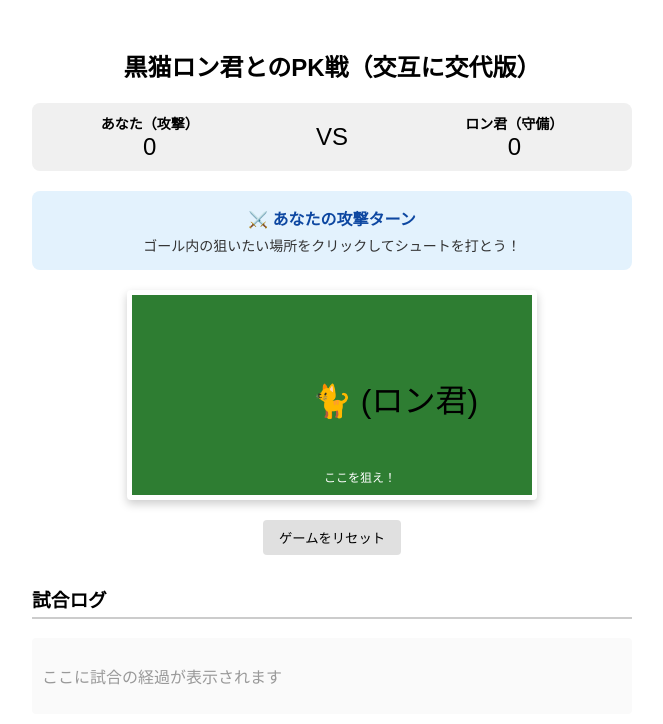
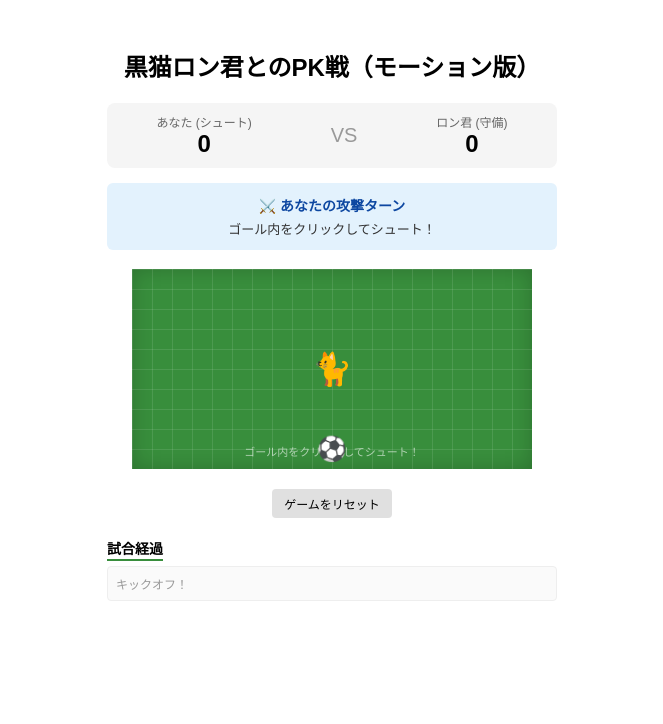
Before and after one commit to maki0315-1617/my-ron-game1-app, a React (Vite) app: page / in a window 1280 px wide. Shown: the top 724 px of the page, without its empty margins (308-971 px from the left). Built offline with nearby package versions, Linux system fonts and the light colour scheme.

Commit message:
変更２

```diff
--- a/src/App.jsx
+++ b/src/App.jsx
@@ -1,48 +1,63 @@
 import React, { useState } from 'react';
 
 export default function RonPkGame() {
-  // ゲームの基本状態
-  // 'attack' (プレイヤーの攻撃), 'defend_ready' (ロン君の攻撃を待つ状態), 'defend_result' (守備結果表示)
+  // ゲームの状態: 'attack' (プレイヤーの攻撃), 'defend_ready' (ロン君の攻撃を待つ状態)
   const [gameState, setGameState] = useState('attack');
   const [logs, setLogs] = useState([]);
   const [playerScore, setPlayerScore] = useState(0);
   const [ronScore, setRonScore] = useState(0);
+  const [currentActionMessage, setCurrentActionMessage] = useState('ゴール内をクリックしてシュート！');
 
-  // 一時的な状態表示用
-  const [currentActionMessage, setCurrentActionMessage] = useState('ゴール内の狙いたい場所をクリックしてシュートを打とう！');
-
-  // ゴールのサイズ定義（判定用）
+  // ゴールのサイズ定義
   const goalWidth = 400;
   const goalHeight = 200;
+
+  // 動的な位置情報（%で管理してCSSで動かす）
+  // 初期位置は中央付近
+  const [ballPos, setBallPos] = useState({ x: 50, y: 90, opacity: 1 }); // ボールの位置
+  const [keeperPos, setKeeperPos] = useState({ x: 50, y: 50 });       // キーパー（守備側）の位置
 
   // 1. あなたの攻撃（ゴールをクリックしたとき）
   const handleAttack = (e) => {
     if (gameState !== 'attack') return;
 
-    // クリックした座標を取得（ゴールの中心を原点 (0,0) とする計算）
     const rect = e.currentTarget.getBoundingClientRect();
-    const x = e.clientX - rect.left - goalWidth / 2;
-    const y = (e.clientY - rect.top - goalHeight / 2) * -1; // 上方向をプラスに
+    const clickX = e.clientX - rect.left;
+    const clickY = e.clientY - rect.top;
 
-    // ロン君（守備）の動く位置をランダムで決定
-    const ronX = (Math.random() - 0.5) * goalWidth;
-    const ronY = (Math.random() - 0.5) * goalHeight;
+    // % 単位に変換
+    const ballXPercent = (clickX / goalWidth) * 100;
+    const ballYPercent = (clickY / goalHeight) * 100;
 
-    // 距離が近い場合はセーブされたと判定（閾値: 60px）
-    const distance = Math.sqrt(Math.pow(x - ronX, 2) + Math.pow(y - ronY, 2));
-    const isGoal = distance > 60;
+    // ロン君（守備）の動く位置をランダムで決定 (%)
+    const ronXPercent = 20 + Math.random() * 60; // 20%〜80%の間
+    const ronYPercent = 20 + Math.random() * 60;
+
+    // ボールとキーパーの位置を更新（アニメーションで動く）
+    setBallPos({ x: ballXPercent, y: ballYPercent, opacity: 1 });
+    setKeeperPos({ x: ronXPercent, y: ronYPercent });
+
+    // 判定用の距離計算（ピクセル換算）
+    const xDiff = clickX - (ronXPercent * goalWidth) / 100;
+    const yDiff = clickY - (ronYPercent * goalHeight) / 100;
+    const distance = Math.sqrt(xDiff * xDiff + yDiff * yDiff);
+    const isGoal = distance > 65; // 65px以上離れていればゴール
 
     let resultMessage = '';
     if (isGoal) {
       setPlayerScore(prev => prev + 1);
-      resultMessage = '〇ゴール！';
+      resultMessage = '⚽〇 ゴーーール!!';
     } else {
-      resultMessage = '× ロン君に止められた…';
+      resultMessage = '🐈× ロン君に止められた！';
     }
 
-    const newLog = `【あなたの攻撃】 シュート: (${x.toFixed(1)}, ${y.toFixed(1)}) / ロン君の守備: (${ronX.toFixed(1)}, ${ronY.toFixed(1)}) → ${resultMessage}`;
+    // 座標計算（ログ表示用の原点中央計算）
+    const logX = clickX - goalWidth / 2;
+    const logY = (clickY - goalHeight / 2) * -1;
+
+    const newLog = `【あなたの攻撃】 シュート: (${logX.toFixed(0)}, ${logY.toFixed(0)}) → ${resultMessage}`;
     setLogs(prev => [newLog, ...prev]);
-    setCurrentActionMessage(`${resultMessage} 次はロン君の攻撃です。守備の準備をしてください。`);
+    setCurrentActionMessage(`${resultMessage} 次は守備の番です！`);
 
     // 次のターン（守備準備）へ
     setGameState('defend_ready');
@@ -52,27 +67,33 @@ export default function RonPkGame() {
   const handleDefend = () => {
     if (gameState !== 'defend_ready') return;
 
-    // あなた（守備）のランダムな位置
-    const playerX = (Math.random() - 0.5) * goalWidth;
-    const playerY = (Math.random() - 0.5) * goalHeight;
+    // ロン君（シュート）のランダムな位置 (%)
+    const ronXPercent = 10 + Math.random() * 80;
+    const ronYPercent = 10 + Math.random() * 80;
 
-    // ロン君（攻撃）のランダムなシュート位置
-    const ronX = (Math.random() - 0.5) * goalWidth;
-    const ronY = (Math.random() - 0.5) * goalHeight;
+    // あなた（キーパー）のランダムな動き (%)
+    const playerXPercent = 20 + Math.random() * 60;
+    const playerYPercent = 20 + Math.random() * 60;
 
-    // 距離が近い場合はセーブ（閾値: 60px）
-    const distance = Math.sqrt(Math.pow(ronX - playerX, 2) + Math.pow(ronY - playerY, 2));
-    const isSaved = distance <= 60;
+    // ボールとキーパーの位置を更新（アニメーションで動く）
+    setBallPos({ x: ronXPercent, y: ronYPercent, opacity: 1 });
+    setKeeperPos({ x: playerXPercent, y: playerYPercent });
+
+    // 判定
+    const xDiff = (ronXPercent - playerXPercent) * goalWidth / 100;
+    const yDiff = (ronYPercent - playerYPercent) * goalHeight / 100;
+    const distance = Math.sqrt(xDiff * xDiff + yDiff * yDiff);
+    const isSaved = distance <= 65;
 
     let resultMessage = '';
     if (isSaved) {
-      resultMessage = '〇止めた！';
+      resultMessage = '🛡️〇 ナイスセーブ！止めた！';
     } else {
       setRonScore(prev => prev + 1);
-      resultMessage = '× ゴール…ロン君に決められた！';
+      resultMessage = '⚽× ロン君に決められた…';
     }
 
-    const newLog = `【ロン君の攻撃】 ロン君のシュート: (${ronX.toFixed(1)}, ${ronY.toFixed(1)}) / あなたの守備: (${playerX.toFixed(1)}, ${playerY.toFixed(1)}) → ${resultMessage}`;
+    const newLog = `【ロン君の攻撃】 ロン君のシュートを ${isSaved ? 'ブロック！' : '決められた'}`;
     setLogs(prev => [newLog, ...prev]);
     setCurrentActionMessage(`${resultMessage} 次はあなたの攻撃ターンです！`);
 
@@ -80,99 +101,125 @@ export default function RonPkGame() {
     setGameState('attack');
   };
 
-  // ゲームリセット
+  // ゲームリセット（ボールとキーパーも中央に戻す）
   const resetGame = () => {
     setPlayerScore(0);
     setRonScore(0);
     setLogs([]);
     setGameState('attack');
-    setCurrentActionMessage('ゴール内の狙いたい場所をクリックしてシュートを打とう！');
+    setBallPos({ x: 50, y: 90, opacity: 0.5 }); // 初期位置は下中央
+    setKeeperPos({ x: 50, y: 50 });             // キーパーは中央
+    setCurrentActionMessage('ゴール内をクリックしてシュート！');
   };
 
   return (
-    <div style={{ padding: '20px', fontFamily: 'sans-serif', maxWidth: '600px', margin: '0 auto', textAlign: 'center' }}>
-      <h2>黒猫ロン君とのPK戦（交互に交代版）</h2>
+    <div style={{ padding: '20px', fontFamily: 'sans-serif', maxWidth: '450px', margin: '0 auto', textAlign: 'center' }}>
+      <h2>黒猫ロン君とのPK戦（モーション版）</h2>
 
       {/* スコアボード */}
-      <div style={{ display: 'flex', justifyContent: 'space-around', background: '#f0f0f0', padding: '10px', borderRadius: '8px', marginBottom: '20px' }}>
+      <div style={{ display: 'flex', justifyContent: 'space-around', background: '#f5f5f5', padding: '10px', borderRadius: '8px', marginBottom: '15px' }}>
         <div>
-          <div style={{ fontSize: '14px', fontWeight: 'bold' }}>あなた（攻撃）</div>
-          <div style={{ fontSize: '24px' }}>{playerScore}</div>
+          <div style={{ fontSize: '12px', color: '#666' }}>あなた (シュート)</div>
+          <div style={{ fontSize: '24px', fontWeight: 'bold' }}>{playerScore}</div>
         </div>
-        <div style={{ fontSize: '24px', alignSelf: 'center' }}>VS</div>
+        <div style={{ fontSize: '20px', alignSelf: 'center', color: '#999' }}>VS</div>
         <div>
-          <div style={{ fontSize: '14px', fontWeight: 'bold' }}>ロン君（守備）</div>
-          <div style={{ fontSize: '24px' }}>{ronScore}</div>
+          <div style={{ fontSize: '12px', color: '#666' }}>ロン君 (守備)</div>
+          <div style={{ fontSize: '24px', fontWeight: 'bold' }}>{ronScore}</div>
         </div>
       </div>
 
-      {/* 現在のターン案内板 */}
+      {/* 状態ガイダンス */}
       <div style={{
-        padding: '15px',
-        borderRadius: '8px',
-        marginBottom: '20px',
+        padding: '12px',
+        borderRadius: '6px',
+        marginBottom: '15px',
         fontWeight: 'bold',
+        fontSize: '14px',
         background: gameState === 'attack' ? '#e3f2fd' : '#fff3e0',
         color: gameState === 'attack' ? '#0d47a1' : '#e65100',
-        border: `20px`
       }}>
-        {gameState === 'attack' ? '⚔️ あなたの攻撃ターン' : '🛡️ ロン君の攻撃（あなたの守備ターン）'}
-        <p style={{ fontSize: '14px', margin: '5px 0 0 0', color: '#333', fontWeight: 'normal' }}>
+        {gameState === 'attack' ? '⚔️ あなたの攻撃ターン' : '🛡️ ロン君の攻撃（あなたの守備）'}
+        <div style={{ fontWeight: 'normal', fontSize: '13px', color: '#333', marginTop: '4px' }}>
           {currentActionMessage}
-        </p>
+        </div>
       </div>
 
-      {/* メインアクションエリア */}
-      <div style={{ display: 'flex', justifyContent: 'center', marginBottom: '20px' }}>
-        {gameState === 'attack' ? (
-          /* 攻撃時：クリックできるゴール */
+      {/* メインのゲーム画面（常にゴールを表示） */}
+      <div style={{ display: 'flex', flexDirection: 'column', alignItems: 'center', marginBottom: '20px' }}>
         <div
           onClick={handleAttack}
           style={{
             width: `${goalWidth}px`,
             height: `${goalHeight}px`,
-              border: '5px solid white',
-              background: '#2e7d32',
+            border: '4px solid white',
+            borderBottom: 'none',
+            background: '#388e3c',
             position: 'relative',
-              cursor: 'crosshair',
-              borderRadius: '4px',
-              boxShadow: '0 4px 10px rgba(0,0,0,0.2)'
+            cursor: gameState === 'attack' ? 'crosshair' : 'not-allowed',
+            borderRadius: '4px 4px 0 0',
+            boxShadow: 'inset 0 0 20px rgba(0,0,0,0.2)',
+            overflow: 'hidden'
           }}
         >
-            <div style={{ position: 'absolute', top: '40%', left: '45%', fontSize: '32px' }}>🐈 (ロン君)</div>
-            <div style={{ position: 'absolute', bottom: '10px', left: '48%', color: 'white', fontSize: '12px' }}>ここを狙え！</div>
+          {/* ゴールネットの背景うっすら表現 */}
+          <div style={{ position: 'absolute', width: '100%', height: '100%', background: 'linear-gradient(rgba(255,255,255,0.1) 1px, transparent 1px), linear-gradient(90deg, rgba(255,255,255,0.1) 1px, transparent 1px)', backgroundSize: '20px 20px' }}></div>
+
+          {/* キーパー（ロン君 または あなた） */}
+          <div style={{
+            position: 'absolute',
+            left: `${keeperPos.x}%`,
+            top: `${keeperPos.y}%`,
+            transform: 'translate(-50%, -50%)',
+            transition: 'all 0.4s ease-out', // 0.4秒かけてスムーズに動く
+            fontSize: '32px',
+            zIndex: 2,
+            userSelect: 'none'
+          }}>
+            {gameState === 'attack' ? '🐈' : '🧤'}
           </div>
-        ) : (
-          /* 守備時：ボタンを押してロン君にシュートさせる */
-          <div
-            style={{
-              width: `${goalWidth}px`,
-              height: `${goalHeight}px`,
-              background: '#37474f',
-              borderRadius: '4px',
-              display: 'flex',
-              flexDirection: 'column',
-              justifyContent: 'center',
-              alignItems: 'center',
-              color: 'white'
-            }}
-          >
-            <div style={{ fontSize: '48px', marginBottom: '10px' }}>🐈💨 ⚽</div>
+
+          {/* サッカーボール */}
+          <div style={{
+            position: 'absolute',
+            left: `${ballPos.x}%`,
+            top: `${ballPos.y}%`,
+            transform: 'translate(-50%, -50%)',
+            transition: 'all 0.3s cubic-bezier(0.25, 0.46, 0.45, 0.94)', // シュートの軌道
+            fontSize: '24px',
+            opacity: ballPos.opacity,
+            zIndex: 3,
+            userSelect: 'none'
+          }}>
+            ⚽
+          </div>
+
+          {/* 攻撃時のクリック誘導テキスト */}
+          {gameState === 'attack' && (
+            <div style={{ position: 'absolute', bottom: '10px', width: '100%', color: 'rgba(255,255,255,0.6)', fontSize: '11px', textAlign: 'center' }}>
+              ゴール内をクリックしてシュート！
+            </div>
+          )}
+        </div>
+
+        {/* 守備ターンのときだけ下に大きな「スタート（セーブ）」ボタンを設置 */}
+        {gameState === 'defend_ready' && (
+          <div style={{ width: `${goalWidth}px`, background: '#f5f5f5', padding: '10px 0', borderRadius: '0 0 8px 8px', border: '1px solid #ddd', borderTop: 'none' }}>
             <button
               onClick={handleDefend}
               style={{
-                padding: '12px 24px',
-                fontSize: '16px',
+                padding: '10px 20px',
+                fontSize: '15px',
                 fontWeight: 'bold',
                 backgroundColor: '#ff9800',
                 color: 'white',
                 border: 'none',
                 borderRadius: '4px',
                 cursor: 'pointer',
-                boxShadow: '0 4px 6px rgba(0,0,0,0.2)'
+                boxShadow: '0 3px 6px rgba(0,0,0,0.16)'
               }}
             >
-              ロン君のシュートを止める！
+              動いてシュートを止める！
             </button>
           </div>
         )}
@@ -181,21 +228,23 @@ export default function RonPkGame() {
       {/* コントロール */}
       <button
         onClick={resetGame}
-        style={{ padding: '8px 16px', background: '#e0e0e0', border: 'none', borderRadius: '4px', cursor: 'pointer' }}
+        style={{ padding: '6px 12px', background: '#e0e0e0', border: 'none', borderRadius: '4px', cursor: 'pointer', fontSize: '12px' }}
       >
         ゲームをリセット
       </button>
 
       {/* 試合ログ */}
-      <h3 style={{ textAlign: 'left', marginTop: '30px', borderBottom: '2px solid #ccc', paddingBottom: '5px' }}>試合ログ</h3>
-      <div style={{ textAlign: 'left', maxHeight: '200px', overflowY: 'auto', background: '#fafafa', padding: '10px', borderRadius: '4px' }}>
-        {logs.length === 0 && <p style={{ color: '#999' }}>ここに試合の経過が表示されます</p>}
+      <div style={{ textAlign: 'left', marginTop: '20px' }}>
+        <span style={{ fontSize: '14px', fontWeight: 'bold', borderBottom: '2px solid #388e3c', paddingBottom: '2px' }}>試合経過</span>
+        <div style={{ maxHeight: '120px', overflowY: 'auto', background: '#fafafa', padding: '8px', borderRadius: '4px', marginTop: '8px', border: '1px solid #eee' }}>
+          {logs.length === 0 && <p style={{ color: '#999', fontSize: '12px', margin: 0 }}>キックオフ！</p>}
           {logs.map((log, index) => (
-          <div key={index} style={{ padding: '4px 0', borderBottom: '1px solid #eee', fontSize: '14px' }}>
+            <div key={index} style={{ padding: '3px 0', borderBottom: '1px solid #eee', fontSize: '12px', color: '#444' }}>
               {log}
             </div>
           ))}
         </div>
       </div>
+    </div>
   );
 }
```
Lines whose indentation alone changed are shown as unchanged.
